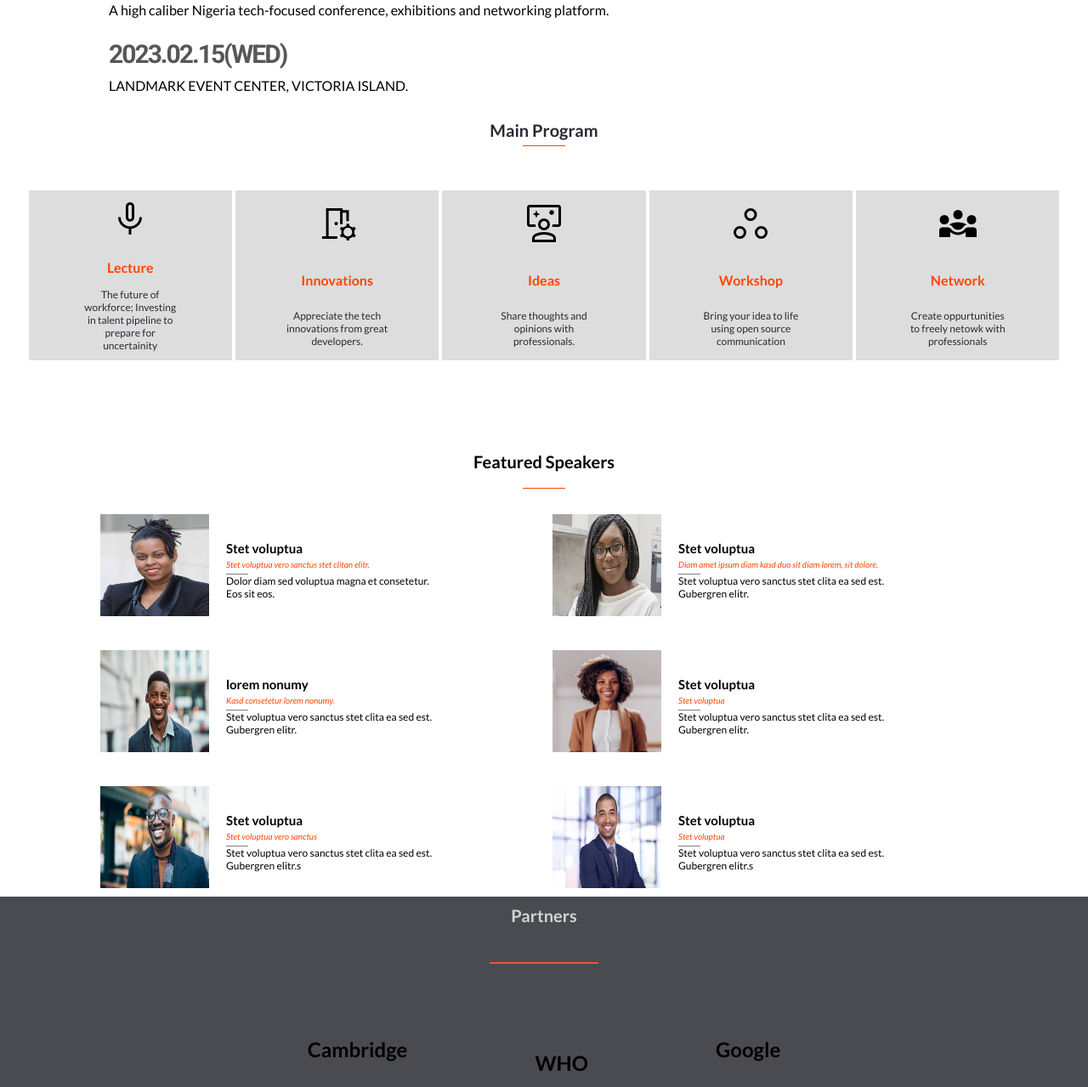
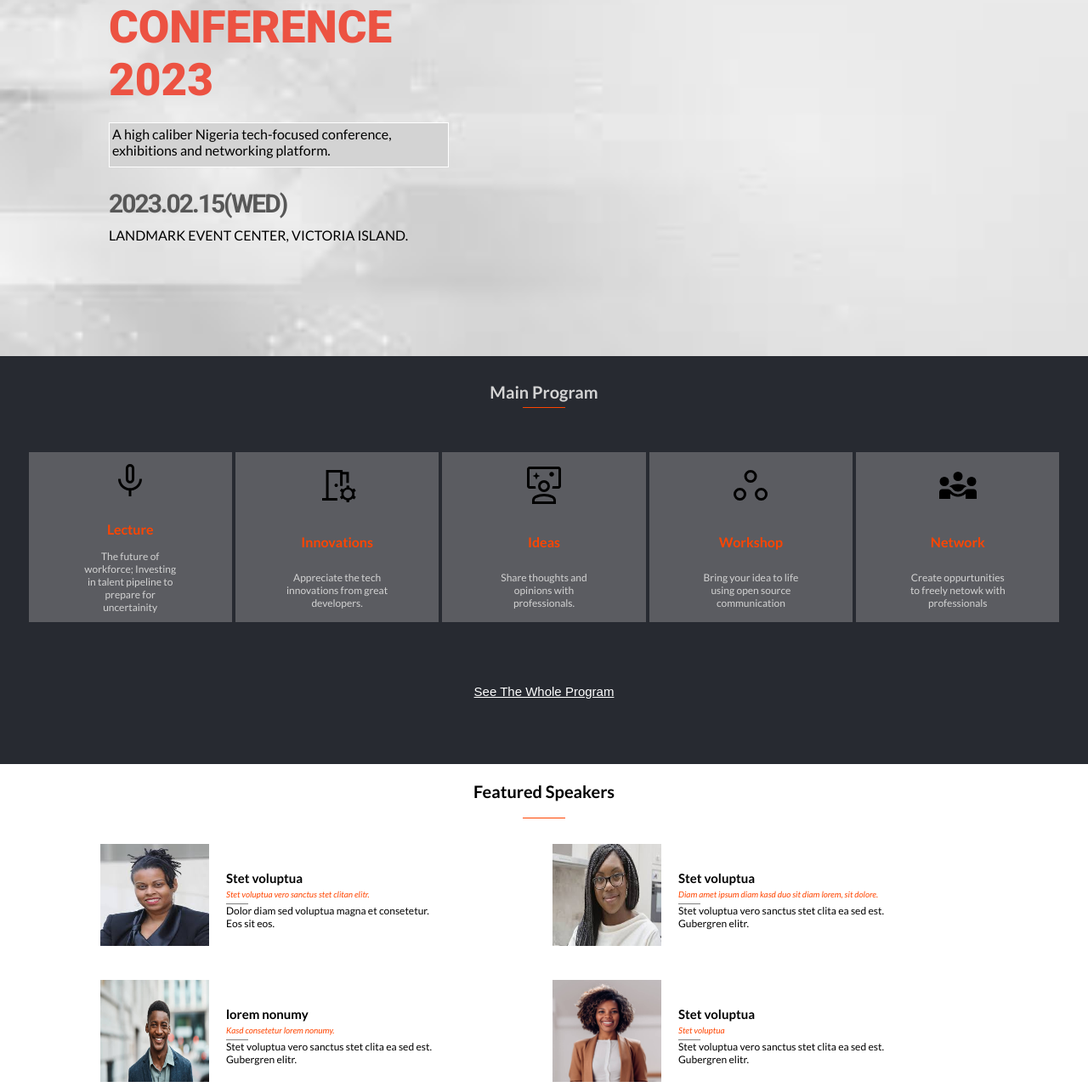
Before and after one commit to yin-ka/Capstone-Project.1, a website: page index.html in a window 1280 px wide. Shown: the part 361-1640 px from the top of the page at 85% size. Drawn offline with nearby package versions, Linux system fonts and the light colour scheme.

Commit message:
make review changes

```diff
--- a/about.css
+++ b/about.css
@@ -13,6 +13,16 @@
   position: absolute;
   display: block;
   float: left;
+}
+
+.container {
+  display: flex;
+  height: max-content;
+  background-image: url('images/grey\ background.jpeg');
+  background-repeat: no-repeat;
+  background-position: center;
+  background-size: cover;
+  height: 35rem;
 }
 
 .image-1 {
@@ -256,6 +266,10 @@
     display: flex;
   }
 
+  .container {
+    height: 30rem;
+  }
+
   a:hover {
     color: orangered;
   }
@@ -291,7 +305,11 @@
 
   .introduction,
   .about {
-    margin: 0 149px;
+    margin: 1rem 149px;
+  }
+
+  .introduction h1 {
+    margin: 0 10%;
   }
 
   .intro-text {
@@ -310,18 +328,7 @@
     padding-bottom: 10px;
   }
 
-  .outreach {
-    width: 35%;
-    height: 22vh;
-  }
 
-  .img {
-    margin-right: 7px;
-  }
-
-  .img-1 {
-    margin-left: 7px;
-  }
 
   .image-class {
     width: 100%;
@@ -350,7 +357,10 @@
   }
 
   .paragraph {
+    margin-top: 2rem;
     color: white;
     background-color: #272a32;
+    width: 60%;
+    height: 80px;
   }
 }
--- a/index.html
+++ b/index.html
@@ -59,8 +59,8 @@
     <section class="container">
         <div class="introduction">
             <p class="intro-text">Building the Future with Tech.</p>
-            <h1>LAGOS TECH FEST<br>CONFERENCE<br>2023</h1>
-        <div>
+            <h1 class="intro-text-h1">LAGOS TECH FEST<br>CONFERENCE<br>2023</h1>
+        <div class="div-aph-title">
             <p class="aph-title">A high caliber Nigeria tech-focused conference, exhibitions and networking platform.</p>
         </div>
         <p class="address">2023.02.15(WED)</p>
@@ -69,7 +69,7 @@
     </section>
     <section class="main">
         <div>
-          <h2>Main Program</h2>
+          <h2 class="main-program">Main Program</h2>
           <div class="guidebar"></div>
           <div class="desktop-card">
             <div class="program-description-card">
@@ -129,7 +129,7 @@
             </div>
           </div>
           <div class="join-button">
-            <button class="button-1">Register now</button>
+            <button class="button-1">See The Whole Program</button>
           </div>
         </div>
       </section>
@@ -146,17 +146,22 @@
         </button>
       </section>
       <section class="partner">
-        <h5 class="partner-1">Partners</h5>
-        <div class="guide"></div>
+        <h5 class="partner-1">Partner</h5>
+        <div class="guide-"></div>
         <ul class="ul-logo">
-            <li><span src="" class="logo-1">Cambridge</span></li>
-            <li><span class="logo-2">WHO</span></li>
-            <li><span class="logo-3" >Google</span></li>
+            <li><img src="images/mozilla.png" alt="Google" class="logo-1" /></li>
+            <li><img src="images/Google.png" alt="Google" class="logo-2" /></li>
+            <li><img src="images/naver.png" alt="Google" class="logo-3" /></li>
+            <li><img src="images/WHO.png" alt="Google" class="logo-2" /></li>
+            <li><img src="images/airbnb.png" alt="Google" class="logo-1" /></li>
         </ul>
       </section>
       <footer>
         <img src="images/Logo.jpg" alt="lagtechfest-logo" class="lagtechfest-logo" />
-        <p class="aph">2023 Lag-Tech-Fest. All Rights Reserved</p>
+        <div class="aph">
+          <p >2023 Lag-Tech-Fest. All Rights Reserved</p>
+        <p class="">psca et amet or dolores.dolore sanctus. Diam nonumy labore.</p>
+        </div>
       </footer>
 </body>
 </html>
--- a/styles.css
+++ b/styles.css
@@ -72,12 +72,13 @@
 }
 
 .container {
-  background-image: url('');
+  display: flex;
+  height: max-content;
+  background-image: url('images/grey\ background.jpeg');
   background-repeat: no-repeat;
   background-position: center;
   background-size: cover;
-  background-position-y: 10%;
-  margin-top: -24px;
+  height: 35rem;
 }
 
 .introduction {
@@ -90,9 +91,19 @@
   font-size: 20px;
 }
 
-.image-1 {
-  height: 100px;
+.intro-text-h1{
+  font: 900 33px 'roboto', sans-serif;
+  color: #ec5242;
+  margin-bottom: 1.2rem;
+}
+
+.div-aph-title {
+  display: flex;
   width: 100%;
+  min-height: 3rem;
+  background-color: #d3d3d3;
+  border: 1px solid #fff;
+  padding: 3px;
 }
 
 .paragraph-title {
@@ -122,8 +133,12 @@
 }
 
 .main {
-  margin-top: -15px;
-  background-image: url("");
+  background: #272a31;
+  width: 100%;
+}
+
+.main-program {
+  color:#d3d3d3;
 }
 
 h2 {
@@ -157,7 +172,7 @@
 
 .program-details {
   font-size: 12px;
-  color: #272a31;
+  color: #d3d3d3;
   line-height: 15px;
   text-align: left;
   padding-top: 15px;
@@ -377,13 +392,33 @@
     margin-left: 10%;
   }
 
-  .image-1 {
-    width: 650px;
-    height: 300px;
+  .join-button {
+    margin-top: 4%;
   }
 
   .button-1 {
-    display: none;
+    text-decoration: underline;
+    background-color: #272a31;
+    color: white;
+    font-size: 15px;
+    width: 50%;
+    border-style: none;
+    height: 7vh;
+    margin-bottom: 10px;
+  }
+
+  .div-aph-title {
+    display: flex;
+    width: 25rem;
+    height: 3.3rem;
+    background-color: #d3d3d3;
+    border: 1px solid #fff;
+  }
+
+  .intro-text-h1{
+    font: 900 53px 'roboto', sans-serif;
+    color: #ec5242;
+    margin-bottom: 1.2rem;
   }
 
   .address {
@@ -421,7 +456,8 @@
   }
 
   .main {
-    height: 50vh;
+    height: 30rem;
+    background-color: #272a31;
   }
 
   .program-details {
@@ -477,8 +513,8 @@
     display: flex;
     flex-direction: column;
     align-items: center;
-    justify-content: space-around;
-    background-color: #494b50;
+    justify-content: center;
+    background-color: #272a31;
     height: 30vh;
   }
 
@@ -486,63 +522,62 @@
     color: #d3d3d3;
     text-align: center;
     font-size: 20px;
-    padding-top: 10px;
-    padding-bottom: 4px;
+    padding-top: -15px;
   }
 
   .guide {
     width: 10%;
-    margin: auto;
+    margin-top: 5px;
+    border-bottom: 2px solid #ec5242;
+  }
+
+  .guide- {
+    width: 1.5rem;
+    margin-top: 1rem;
     border-bottom: 2px solid #ec5242;
   }
 
   .ul-logo {
+    width: 80%;
+    height: 30%;
     display: flex;
     flex-direction: row;
     align-items: center;
-    gap: 150px;
+    gap: 1rem;
     justify-content: space-around;
   }
 
+  .aph {
+    padding-top: 4rem;
+    padding-bottom: 1rem;
+    gap: 1rem;
+  }
+
+  .ul-logo li {
+    object-fit: cover;
+  filter: grayscale(1);
+  }
+
   .logo-2 {
-    display: flex;
-    font-weight: 600;
-    font-size: x-large;
-    color: black;
     width: 80%;
-    margin-top: 2rem;
   }
 
   .logo-3 {
-    font-weight: 600;
-    font-size: x-large;
-    color: black;
-    margin-top: -3rem;
-    width: 70%;
+    width: 120px;
+    height: 145px;
   }
 
   .logo-1 {
-    font-weight: 600;
-    font-size: x-large;
-    color: black;
     width: 80%;
-    margin-top: 8px;
-  }
-
-  .logo-1:hover {
-    color: #ec5242;
-  }
-
-  .logo-2:hover {
-    color: #ec5242;
-  }
-
-  .logo-3:hover {
-    color: #ec5242;
   }
 
   .lagtechfest-logo {
     width: 20%;
+    height: 12rem;
+  }
+
+  .container {
+    height: 40rem;
   }
 
   .paragraph {
@@ -553,7 +588,11 @@
 
   footer {
     display: flex;
-    justify-content: center;
+    flex-direction: row;
+    align-items: flex-start;
+    justify-content: flex-start;
     flex-wrap: wrap;
+    padding-left: 7rem;
+    gap: 5rem;
   }
 }
```
Also changed, not shown: about.html (+3 -4 lines), images/airbnb.png (added), images/grey background.jpeg (added), images/instacart.png (added), images/mozilla.png (added), images/naver.png (added).
